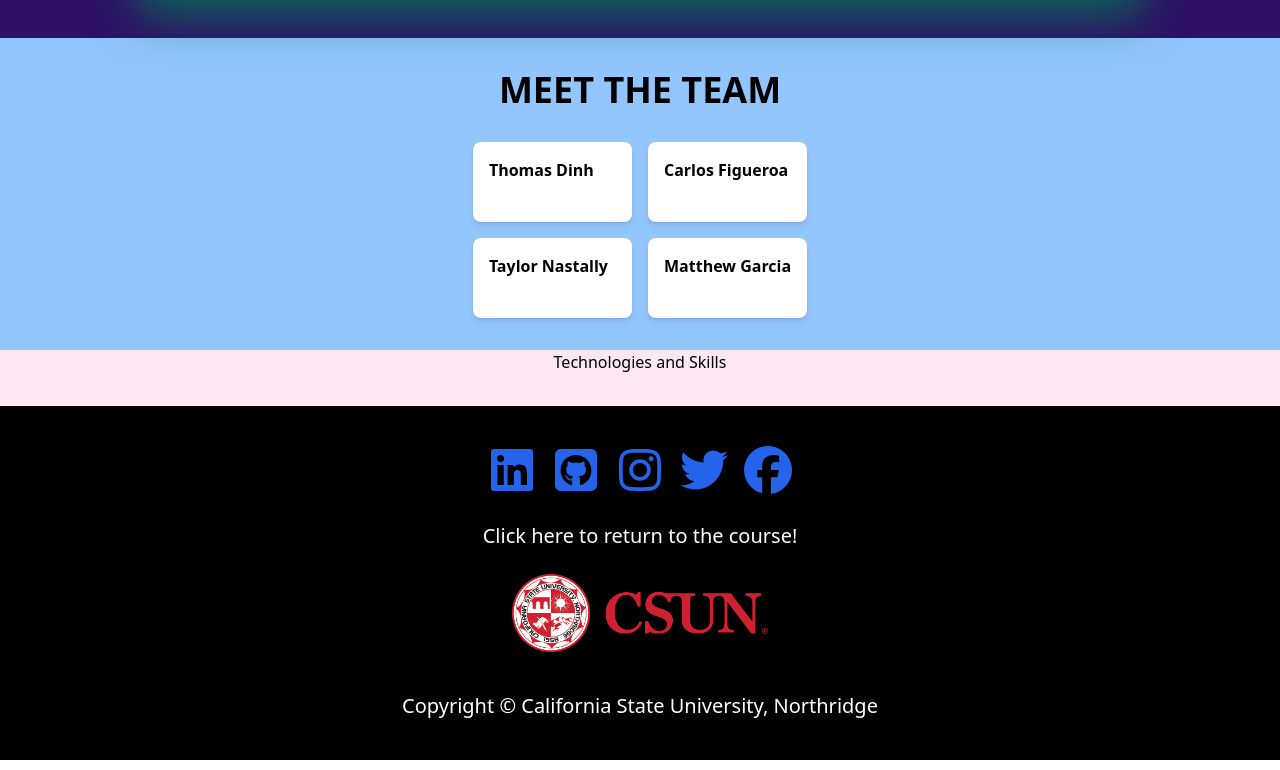
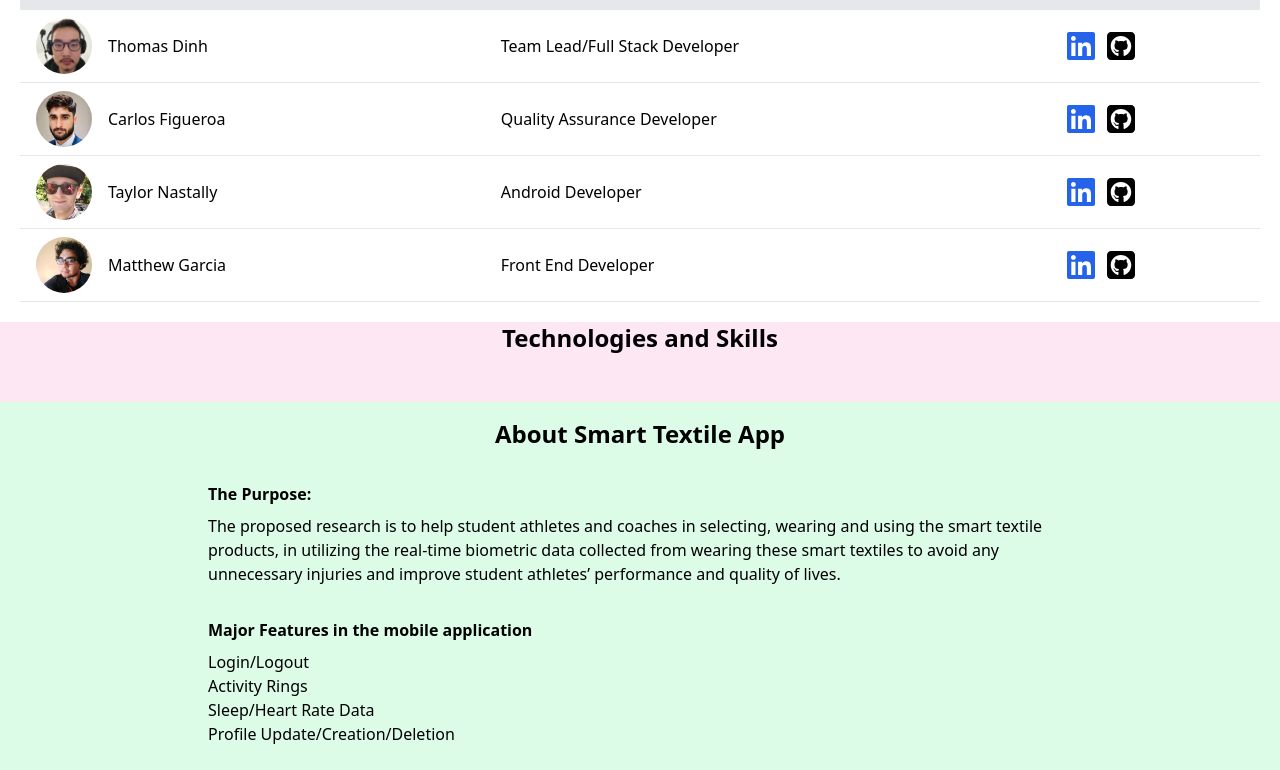
Before and after one commit to nirvanafan205/Project-Website, a React (Vite) app: page / in a window 1280 px wide. Shown: the part 770-1540 px from the top of the page. Built offline with nearby package versions, Linux system fonts and the light colour scheme.

Commit message:
updated about us section amongst other things

```diff
--- a/package.json
+++ b/package.json
@@ -32,6 +32,9 @@
 		"@fortawesome/free-brands-svg-icons": "^6.5.1",
 		"@fortawesome/free-solid-svg-icons": "^6.4.2",
 		"@fortawesome/react-fontawesome": "^0.2.0",
+		"@iconify-icons/devicon": "^1.2.17",
+		"@iconify-icons/logos": "^1.2.36",
+		"@iconify/react": "^4.1.1",
 		"@tanstack/react-query": "^4.10.1",
 		"bootstrap": "^5.3.1",
 		"react": "^18.2.0",
--- a/src/App.jsx
+++ b/src/App.jsx
@@ -4,6 +4,7 @@ import AboutUs from "./Components/AboutUs";
 import Footer from "./Components/Footer";
 import ProjectInfo from "./Components/ProjectInfo";
 import HeroSection from "./Components/HeroSection";
+import Purpose from "./Components/Purpose";
 import "./style.css";
 
 const App = () => {
@@ -12,6 +13,7 @@ const App = () => {
       <HeroSection />
       <AboutUs />
       <ProjectInfo />
+      <Purpose />
       <Footer />
     </>
   );
--- a/src/Components/AboutUs.jsx
+++ b/src/Components/AboutUs.jsx
@@ -1,114 +1,81 @@
-import React, { useState } from "react";
+import React from "react";
 import { FontAwesomeIcon } from "@fortawesome/react-fontawesome";
 import { faGithubSquare, faLinkedin } from "@fortawesome/free-brands-svg-icons";
 
-const AboutUs = () => {
-  // Define team members with their names, descriptions, image file names, LinkedIn, and GitHub profiles
 const teamMembers = [
   {
     name: "Thomas Dinh",
-      description: "Team Lead/Full Stack Engineer",
-      image: "/Thomas.png",
-      linkedin: "https://www.linkedin.com/in/qtdinh/",
-      github: "https://github.com/qtdinh",
+    role: "Team Lead/Full Stack Developer",
+    imageUrl: "/Thomas.png",
+    linkedinUrl: "https://www.linkedin.com/in/qtdinh/",
+    githubUrl: "https://github.com/qtdinh",
   },
   {
     name: "Carlos Figueroa",
-      description: "Quality Assurance Engineer",
-      image: "/Carlos.jpg",
-      linkedin: "https://www.linkedin.com/in/carlos-figueroa-3a8358176/",
-      github: "https://github.com/cfiguer055",
+    role: "Quality Assurance Developer",
+    imageUrl: "/Carlos.jpg",
+    linkedinUrl: "https://www.linkedin.com/in/carlos-figueroa-3a8358176/",
+    githubUrl: "https://github.com/cfiguer055",
   },
   {
     name: "Taylor Nastally",
-      description: "Android Engineer",
-      image: "/Taylor.jpg",
-      linkedin: "https://www.linkedin.com/in/taylor-nastally-01aa11219/",
-      github: "https://github.com/Viper-one-one",
+    role: "Android Developer",
+    imageUrl: "/Taylor.jpg",
+    linkedinUrl: "https://www.linkedin.com/in/taylor-nastally-01aa11219/",
+    githubUrl: "https://github.com/Viper-one-one",
   },
   {
     name: "Matthew Garcia",
-      description: "Front End Engineer",
-      image: "/Matthew.jpg",
-      linkedin: "https://www.linkedin.com/in/matthew-garcia-b0301b217/",
-      github: "https://github.com/nirvanafan205",
+    role: "Front End Developer",
+    imageUrl: "/Matthew.jpg",
+    linkedinUrl: "https://www.linkedin.com/in/matthew-garcia-b0301b217/",
+    githubUrl: "https://github.com/nirvanafan205",
   },
 ];
 
-  const [expandedIndex, setExpandedIndex] = useState(-1);
-
-  // Function to handle card click
-  const handleCardClick = (index) => {
-    setExpandedIndex((prevIndex) => (prevIndex === index ? -1 : index));
-  };
-
+const AboutUs = () => {
   return (
-    <div className="tw-bg-blue-300 tw-flex tw-flex-col tw-justify-center tw-items-center tw-py-8">
-      <h1 className="tw-text-center tw-font-bold tw-text-4xl tw-mb-8">
-        MEET THE TEAM
-      </h1>
-      <div
-        className={`tw-grid tw-grid-cols-2 tw-gap-4 ${
-          expandedIndex !== -1 ? "tw-hidden" : ""
-        }`}
+    <div className="tw-mx-auto tw-p-5">
+      <div className="tw-overflow-x-auto">
+        <table className="tw-min-w-full tw-table-auto">
+          <thead className="tw-bg-gray-200">
+            <tr>
+              <th className="tw-px-4 tw-py-2 tw-text-left">Name</th>
+              <th className="tw-px-4 tw-py-2 tw-text-left">Role</th>
+              <th className="tw-px-4 tw-py-2 tw-text-left">Social</th>
+            </tr>
+          </thead>
+          <tbody className="tw-bg-white">
+            {teamMembers.map((member, index) => (
+              <tr key={index} className="tw-border-b">
+                <td className="tw-flex tw-items-center tw-px-4 tw-py-2">
+                  <img
+                    src={member.imageUrl}
+                    alt={`Portrait of ${member.name}`}
+                    className="tw-h-14 tw-w-14 tw-rounded-full tw-mr-4"
+                  />
+                  {member.name}
+                </td>
+                <td className="tw-px-4 tw-py-2">{member.role}</td>
+                <td className="tw-px-4 tw-py-2">
+                  <a
+                    href={member.linkedinUrl}
+                    className="tw-mr-3 tw-text-blue-600 hover:tw-text-blue-800"
                   >
-        {/* Map over team members and render cards */}
-        {teamMembers.map((member, index) => (
-          <div
-            key={index}
-            className="tw-bg-white tw-rounded-lg tw-shadow-md tw-p-4 tw-cursor-pointer tw-transition-all tw-h-20"
-            onClick={() => handleCardClick(index)}
-          >
-            <div className="tw-flex tw-justify-between tw-items-center">
-              <div className="tw-font-bold">{member.name}</div>
-            </div>
-          </div>
-        ))}
-      </div>
-      {expandedIndex !== -1 && (
-        <div
-          className="tw-bg-white tw-rounded-lg tw-shadow-md tw-p-4 tw-cursor-pointer tw-transition-all tw-mx-auto tw-my-4 tw-max-w-2xl"
-          onClick={() => setExpandedIndex(-1)}
-        >
-          <div className="tw-flex tw-flex-col tw-items-center">
-            <img
-              src={teamMembers[expandedIndex].image}
-              alt={teamMembers[expandedIndex].name}
-              className="tw-w-20 tw-h-20 tw-rounded-full tw-mb-4"
-            />
-            <div className="tw-font-bold">
-              {teamMembers[expandedIndex].name}
-            </div>
-            <div className="tw-text-sm tw-mt-2">
-              {teamMembers[expandedIndex].description}
-            </div>
-            <div className="tw-flex tw-mt-2">
-              <a
-                href={teamMembers[expandedIndex].linkedin}
-                target="_blank"
-                rel="noopener noreferrer"
-                className="tw-mr-2 tw-text-blue-600"
-              >
-                <FontAwesomeIcon
-                  icon={faLinkedin}
-                  className="tw-w-12 tw-h-12"
-                />
+                    <FontAwesomeIcon icon={faLinkedin} size="2xl" />
                   </a>
                   <a
-                href={teamMembers[expandedIndex].github}
-                target="_blank"
-                rel="noopener noreferrer"
-                className="tw-text-gray-700"
+                    href={member.githubUrl}
+                    className="tw-text-black hover:tw-text-gray-800"
                   >
-                <FontAwesomeIcon
-                  icon={faGithubSquare}
-                  className="tw-w-12 tw-h-12"
-                />
+                    <FontAwesomeIcon icon={faGithubSquare} size="2xl" />
                   </a>
+                </td>
+              </tr>
+            ))}
+          </tbody>
+        </table>
       </div>
-          </div>
-        </div>
-      )}
     </div>
   );
 };
--- a/src/Components/HeroSection.jsx
+++ b/src/Components/HeroSection.jsx
@@ -11,18 +11,14 @@ const HeroSection = () => {
         alt="project logo"
       />
       <div className="tw-text-center">
-        <span className="tw-block tw-mt-2 tw-text-2xl">Research Project</span>
-        <h1 className="tw-text-white tw-text-2xl tw-font-semibold tw-mt-4">
-          A Framework for Smart Textile Large Scale Consumer Research
-        </h1>
         <FontAwesomeIcon
           icon={faHeartPulse}
           className="tw-text-red-600 tw-my-2 tw-w-12 tw-h-12"
         />
-        <h2 className="tw-text-white tw-text-lg tw-mt-4">
+        <h1 className="tw-text-white tw-text-lg tw-mt-4">
           Empowering the Future of Athletics: Unleashing the Potential of Smart
           Textiles for Enhanced Performance and Well-being
-        </h2>
+        </h1>
         <img
           className="tw-h-64 tw-w-128 md:tw-w-128 tw-mt-4 tw-shadow-2xl tw-shadow-emerald-700 tw-rounded-2xl"
           src="/ARCS.png"
--- a/src/Components/ProjectInfo.jsx
+++ b/src/Components/ProjectInfo.jsx
@@ -4,25 +4,28 @@ import githubIcon from "@iconify-icons/logos/github-icon";
 import kotlinIcon from "@iconify-icons/devicon/kotlin";
 import jiraIcon from "@iconify-icons/logos/jira";
 import figmaIcon from "@iconify-icons/logos/figma";
+import swiftIcon from "@iconify-icons/logos/swift";
 import reactIcon from "@iconify-icons/logos/react";
 import firebaseIcon from "@iconify-icons/logos/firebase";
+import bootstrapIcon from "@iconify-icons/devicon/bootstrap";
 import reduxIcon from "@iconify-icons/logos/redux";
 
 const ProjectInfo = () => {
   return (
     <div>
-      {/* Existing sections... */}
-
-      {/* Technologies and Skills Section */}
       <section className="tw-bg-pink-100 tw-flex tw-flex-col tw-justify-center tw-items-center">
-        <h2>Technologies and Skills</h2>
+        <h2 className="tw-text-2xl tw-font-bold tw-mb-4">
+          Technologies and Skills
+        </h2>
         <div className="tw-flex tw-pt-4 tw-pb-4 tw-flex-wrap">
           <Icon className="tw-text-6xl tw-mr-8 tw-mb-4" icon={githubIcon} />
           <Icon className="tw-text-6xl tw-mr-8 tw-mb-4" icon={kotlinIcon} />
           <Icon className="tw-text-6xl tw-mr-8 tw-mb-4" icon={jiraIcon} />
           <Icon className="tw-text-6xl tw-mr-8 tw-mb-4" icon={figmaIcon} />
           <Icon className="tw-text-6xl tw-mr-8 tw-mb-4" icon={reactIcon} />
+          <Icon className="tw-text-6xl tw-mr-8 tw-mb-4" icon={swiftIcon} />
           <Icon className="tw-text-6xl tw-mr-8 tw-mb-4" icon={firebaseIcon} />
+          <Icon className="tw-text-6xl tw-mr-8 tw-mb-4" icon={bootstrapIcon} />
           <Icon className="tw-text-6xl tw-mb-4" icon={reduxIcon} />
         </div>
       </section>
--- /dev/null
+++ b/src/Components/Purpose.jsx
@@ -0,0 +1,45 @@
+import React from "react";
+
+const Purpose = () => {
+  return (
+    <div>
+      <section className="tw-bg-green-100 tw-flex tw-flex-col tw-justify-center tw-items-center tw-py-4">
+        <h2 className="tw-text-2xl tw-font-bold tw-mb-4">
+          About Smart Textile App
+        </h2>
+        <div className="tw-flex tw-flex-wrap tw-justify-center tw-items-stretch tw-w-full tw-max-w-4xl">
+          <div className="tw-flex tw-flex-col tw-w-full tw-p-4 tw-md:w-1/3">
+            <h3 className="tw-font-semibold tw-mb-2">The Purpose:</h3>
+            <p>
+              The proposed research is to help student athletes and coaches in
+              selecting, wearing and using the smart textile products, in
+              utilizing the real-time biometric data collected from wearing
+              these smart textiles to avoid any unnecessary injuries and improve
+              student athletes’ performance and quality of lives.
+            </p>
+          </div>
+          <div className="tw-flex tw-flex-col tw-w-full tw-p-4 tw-md:w-1/3">
+            <h3 className="tw-font-semibold tw-mb-2">
+              Major Features in the mobile application
+            </h3>
+            <ol>
+              <li>Login/Logout</li>
+              <li>Activity Rings</li>
+              <li>Sleep/Heart Rate Data</li>
+              <li>Profile Update/Creation/Deletion</li>
+            </ol>
+          </div>
+          <div className="tw-flex tw-flex-col tw-w-full tw-p-4 tw-md:w-1/3">
+            <h3 className="tw-font-semibold tw-mb-2">Apple Health:</h3>
+            <p>
+              Talk about inregards of the rings, sleep/heart data, and anything
+              else worth mentioning
+            </p>
+          </div>
+        </div>
+      </section>
+    </div>
+  );
+};
+
+export default Purpose;
--- a/src/index.html
+++ b/src/index.html
@@ -6,7 +6,7 @@
 		<meta name="viewport" content="width=device-width, initial-scale=1.0">
 		<meta http-equiv="X-UA-Compatible" content="ie=edge"/>
 		<link rel="stylesheet" href="style.css">
-		<title>Senior Design</title>
+		<title>A Framework for Smart Textile Large Scale Consumer Research</title>
 	</head>
 
 	<body>
```
Also changed, not shown: 1 other file (tests, documents, lock files or other folders). Lines whose indentation alone changed are shown as unchanged.
